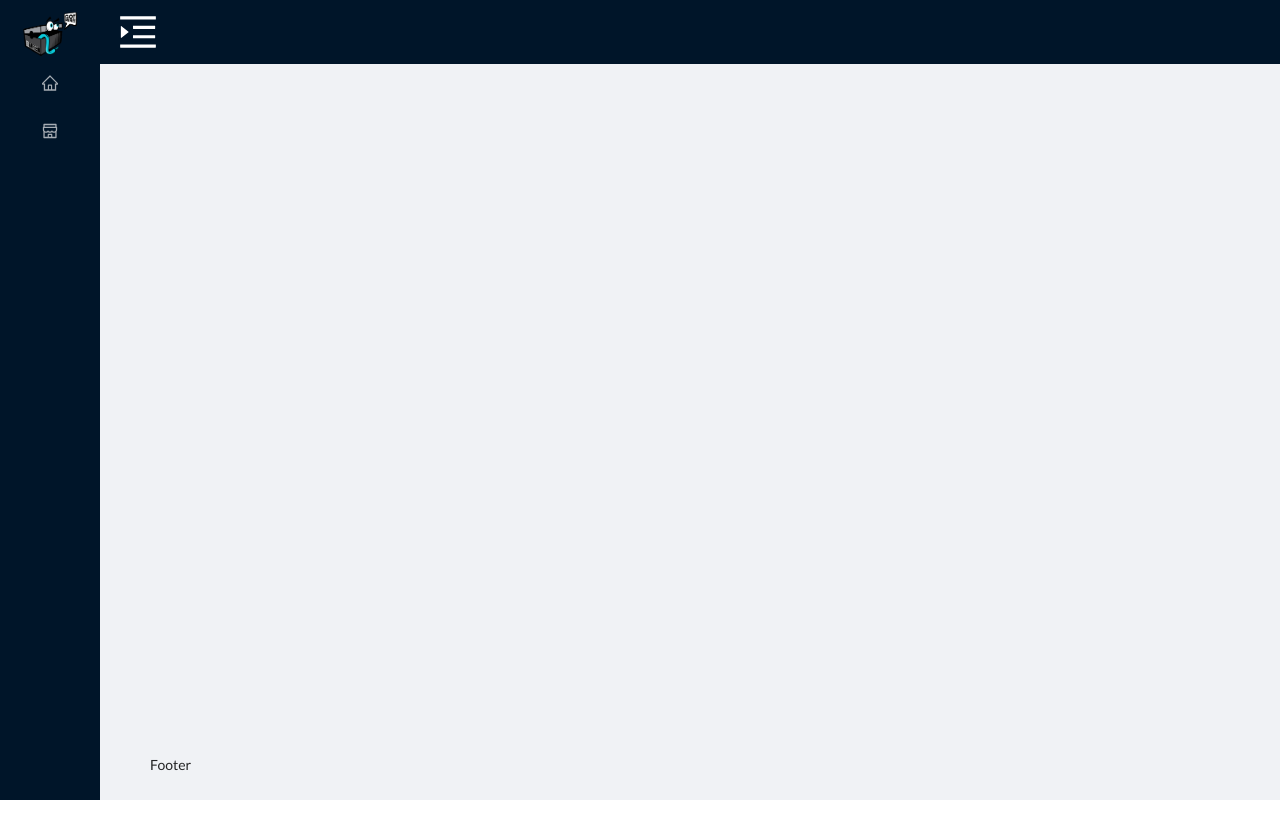
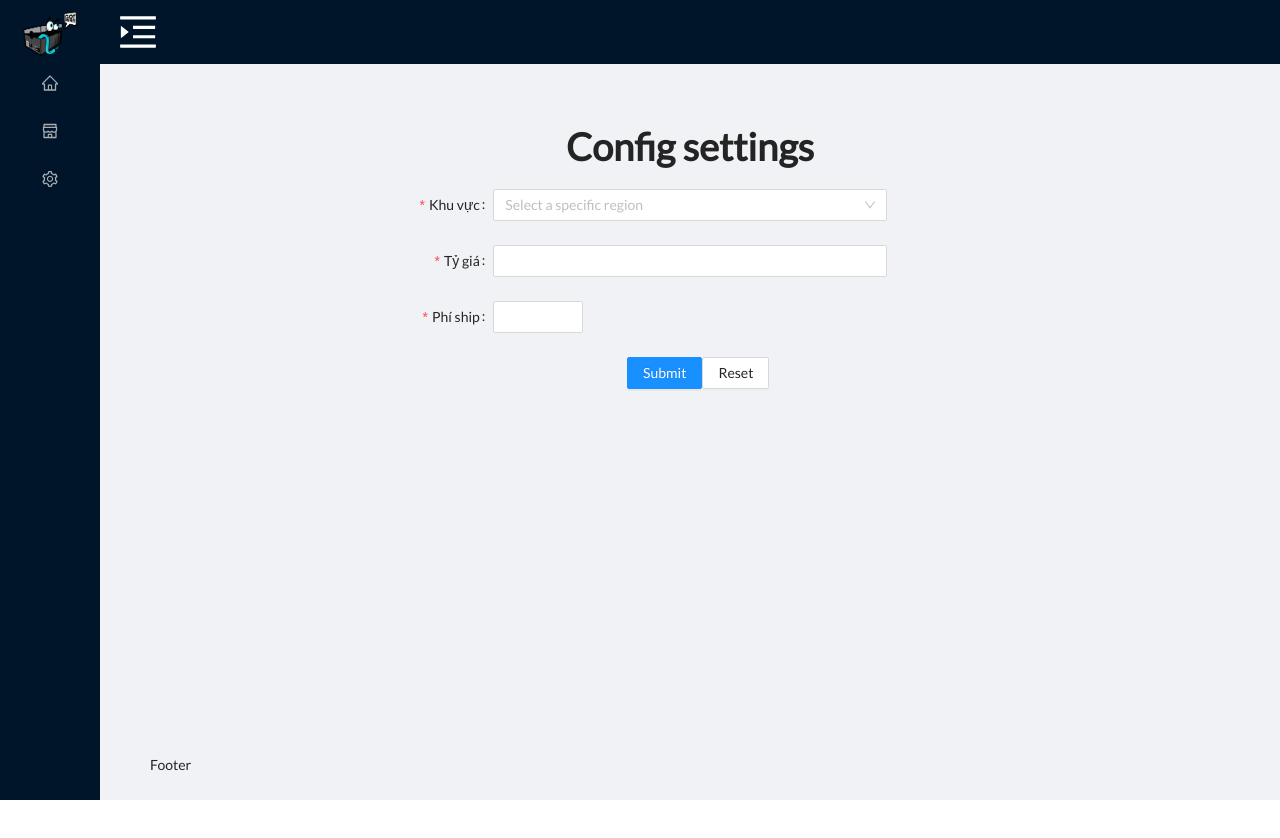
Before and after one commit to sparkyboy161/shoesstore, a React (Create React App) app: page /admin/config in a window 1280 px wide. Shown: the top 838 px of the page. Before the commit the page ends 800 px from the top, so only its background shows below. Built offline with nearby package versions, Linux system fonts and the light colour scheme.

Commit message:
refs #3 add config component

```diff
--- a/src/App.js
+++ b/src/App.js
@@ -2,7 +2,6 @@ import React, { useState } from "react";
 import { BrowserRouter as Router, Switch } from "react-router-dom";
 
 import { Layout } from "antd";
-
 
 import "./App.css";
 
@@ -25,10 +24,10 @@ const App = () => {
       <Layout style={{ height: "100vh" }}>
         <SideBar collapsed={collapsed} handleCollapse={handleCollapse} />
         <Layout>
-          <CustomHeader collapsed={collapsed} handleCollapse={handleCollapse}/>
+          <CustomHeader collapsed={collapsed} handleCollapse={handleCollapse} />
           <Content>
             <Switch>
-              <AdminRoute/>
+              <AdminRoute />
             </Switch>
           </Content>
           <Footer>Footer</Footer>
--- /dev/null
+++ b/src/components/Form/ConfigForm.js
@@ -0,0 +1,87 @@
+import React from "react";
+import { Form, InputNumber , Select, Button, Input } from "antd";
+// import { configValidate } from "../../validators/configValidate";
+
+import {currencyFormatter} from '../../utils';
+
+const { Option } = Select;
+
+const layout = {
+  labelCol: { span: 4 },
+  wrapperCol: { span: 16 },
+};
+const tailLayout = {
+  wrapperCol: { offset: 8, span: 16 },
+};
+
+const ConfigForm = () => {
+  const [form] = Form.useForm();
+
+  const onRegionChange = (value) => {
+  switch (value) {
+    case "jp":
+      console.log("jp");
+      break;
+    case "us":
+      console.log("us");
+      break;
+    case "kr":
+      console.log("kr");
+      break;
+    case "cny":
+      console.log("cny");
+      break;
+  }
+};
+
+  const onReset = () => {
+    form.resetFields();
+  };
+
+  const onFinish = (values) => {
+  console.log(values);
+};
+
+
+  return (
+    <Form {...layout} form={form} name="control-hooks" onFinish={onFinish} style={{width: '50%'}}>
+      <Form.Item name="region" label="Khu vực" rules={[{ required: true }]}>
+        <Select
+          placeholder="Select a specific region"
+          onChange={onRegionChange}
+          allowClear
+          rules={[{ required: true }]}
+        >
+          <Option value="jp">Japan</Option>
+          <Option value="us">US</Option>
+          <Option value="kr">Korean</Option>
+          <Option value="cny">China</Option>
+        </Select>
+      </Form.Item>
+      <Form.Item
+        name="exchangeRate"
+        label="Tỷ giá"
+        rules={[{ required: true }]}
+      >
+        <Input />
+      </Form.Item>
+        <Form.Item
+        name="shipFee"
+        label="Phí ship"
+        rules={[{ required: true }]}
+      >
+        <InputNumber formatter={value=>currencyFormatter(value)} />
+      </Form.Item>
+      <Form.Item {...tailLayout} style={{marginLeft:'9%'}}>
+        <Button type="primary" htmlType="submit">
+          Submit
+        </Button>
+        <Button htmlType="button" onClick={onReset}>
+          Reset
+        </Button>
+      </Form.Item>
+    </Form>
+  );
+};
+
+export default ConfigForm;
--- a/src/components/Navigation/SideBar.js
+++ b/src/components/Navigation/SideBar.js
@@ -1,6 +1,6 @@
 import React from "react";
 import { Layout, Menu } from "antd";
-import { HomeOutlined, ShopOutlined } from "@ant-design/icons";
+import { HomeOutlined, ShopOutlined, SettingOutlined } from "@ant-design/icons";
 import { Link } from "react-router-dom";
 
 import "./SideBar.css";
@@ -26,7 +26,7 @@ const SideBar = ({ collapsed }) => {
       <Logo collapsed={collapsed}/>
       <Menu theme="dark" mode="inline" className="menu__container">
         <Menu.Item key="home" icon={<HomeOutlined />}>
-          <Link to="/">Home</Link>
+          <Link to="/admin/">Home</Link>
         </Menu.Item>
         <Menu.SubMenu
           key="marketplace"
@@ -46,6 +46,9 @@ const SideBar = ({ collapsed }) => {
             <Link to="/admin/marketplace/adidas">Adidas JP</Link>
           </Menu.Item>
         </Menu.SubMenu>
+        <Menu.Item key="config" icon={<SettingOutlined />}>
+          <Link to="/admin/config">Config</Link>
+        </Menu.Item>
       </Menu>
     </Sider>
   );
--- a/src/routes/AdminRoute.js
+++ b/src/routes/AdminRoute.js
@@ -1,6 +1,7 @@
 import React from 'react';
 import { Route } from "react-router-dom";
 
+import Config from '../views/admin/Config';
 import Home from "../views/admin/Home";
 import Marketplace from '../views/admin/Marketplace';
 import MarketplaceDetail from '../views/admin/MarketplaceDetail'
@@ -14,7 +15,10 @@ export default function AdminRoute() {
             <Route path="/admin/marketplace/:place">
               <MarketplaceDetail />
             </Route>
-            <Route path="/" exact>
+            <Route path="/admin/config">
+              <Config/>
+            </Route>
+            <Route path="/admin" exact>
               <Home />
             </Route>
         </div>
--- /dev/null
+++ b/src/utils/index.js
@@ -0,0 +1,3 @@
+export function currencyFormatter(value) {
+    return `${value}`.replace(/\B(?=(\d{3})+(?!\d))/g, ',');
+}
--- /dev/null
+++ b/src/validators/configValidate.js
@@ -0,0 +1,3 @@
+export default {
+  required: '${label} is required!'
+};
--- /dev/null
+++ b/src/views/admin/Config.css
@@ -0,0 +1,8 @@
+.config__container {
+  display: flex;
+  row-gap: 0px;
+  flex-direction: column;
+  align-items: center;
+  height: 100vh;
+  margin-top: 5%;
+}
--- /dev/null
+++ b/src/views/admin/Config.js
@@ -0,0 +1,19 @@
+import { Row, Typography } from 'antd';
+import React from 'react';
+
+import ConfigForm from '../../components/Form/ConfigForm';
+
+import './Config.css';
+
+const {Title} = Typography;
+
+export default function Config() {
+    return (
+        <div className={"config__container"}>
+            <Row>
+                <Title >Config settings</Title>
+            </Row>
+            <ConfigForm/>
+        </div>
+    )
+}
```
